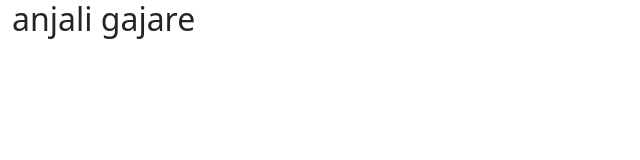
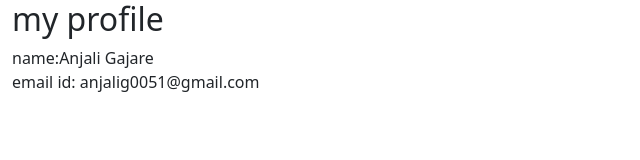
Before and after one commit to anjalig0051/my-projects, a website: page index.html in a window 1280 px wide. Shown: the whole page, without its empty margins (0-640 px from the left). Drawn offline with nearby package versions, Linux system fonts and the light colour scheme.

Commit message:
Update index.html
added my info

```diff
--- a/index.html
+++ b/index.html
@@ -9,6 +9,9 @@
 <script src="https://cdn.jsdelivr.net/npm/bootstrap@5.3.2/dist/js/bootstrap.bundle.min.js" integrity="sha384-C6RzsynM9kWDrMNeT87bh95OGNyZPhcTNXj1NW7RuBCsyN/o0jlpcV8Qyq46cDfL" crossorigin="anonymous"></script>
 </head>
 <body class="container-fluid">
-   <h2>anjali gajare</h2>
+   <h2>my profile</h2>
+   <div>name:Anjali Gajare</div>
+   <div>email id: anjalig0051@gmail.com</div>
+
 </body>
 </html>
```
